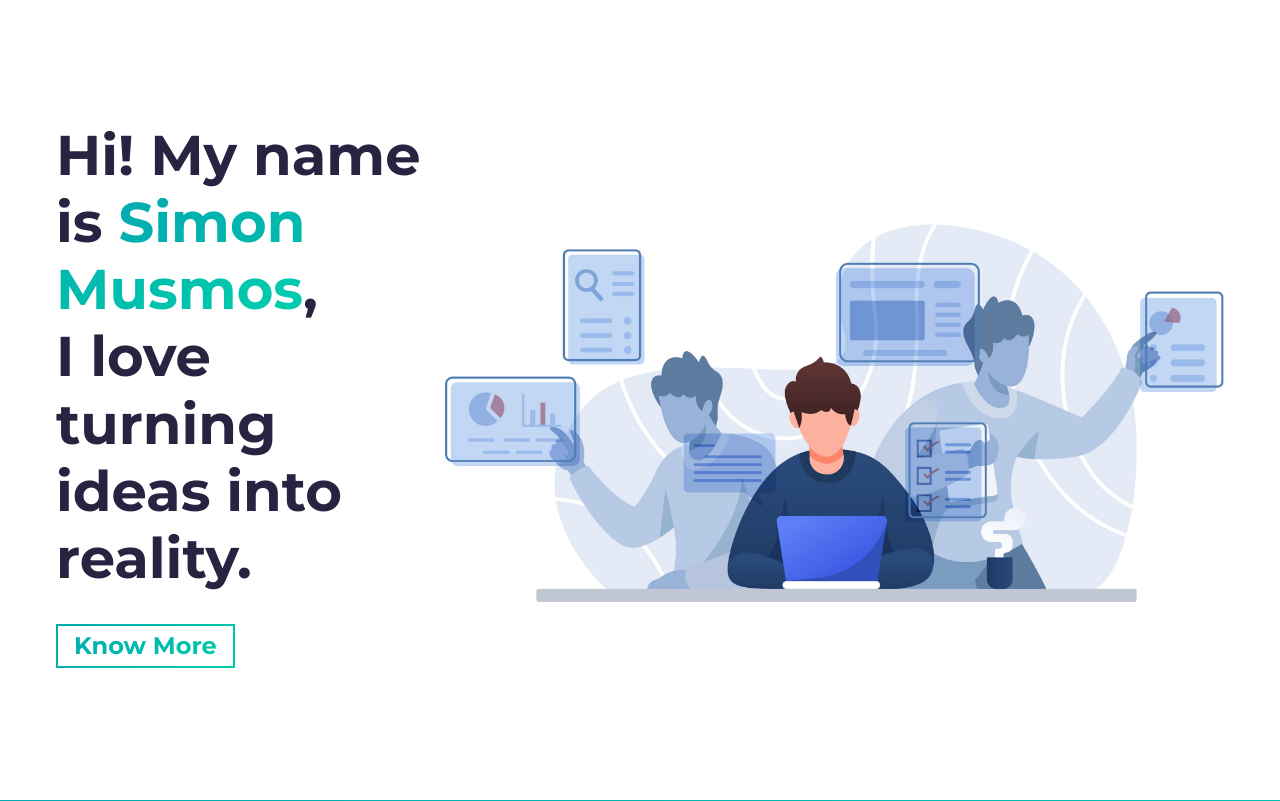
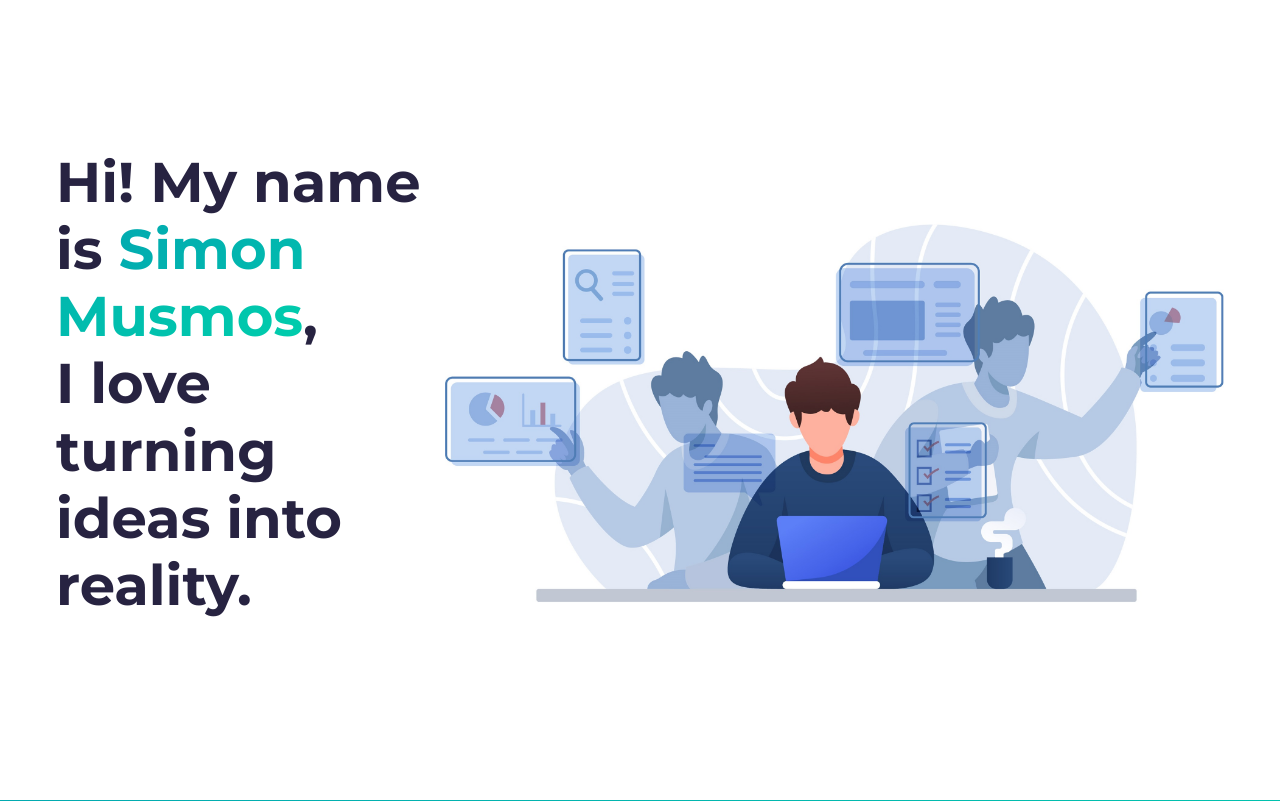
Before and after one commit to simonmusmos/portfolio, a PHP site: page / in a window 1280 px wide. Shown: the top 801 px of the page. Run offline with PHP 8.4, Linux system fonts and the light colour scheme.

Commit message:
added media

```diff
--- a/index.php
+++ b/index.php
@@ -69,11 +69,11 @@
             <div class="row align-items-center h-100" style="margin-left: 0; margin-right: 0; width: 100%">
                 <div class="col-lg-4 col-md-12 col-sm-12 order-1" style="padding:0">
                     <h1 class="hero-title" id="title-hero" data-aos="fade-right" data-aos-easing="ease-in-out" data-aos-delay="200" style="text-align: left;">Hi! My name is <span class="text-color-main">Simon Musmos</span>,<br>I love turning ideas into reality.</h1>
-                    <p class="hero-cta" id="hero-btn" data-aos="fade-right"data-aos-easing="ease-in-out" data-aos-delay="300">
+                    <!-- <p class="hero-cta" id="hero-btn" data-aos="fade-right"data-aos-easing="ease-in-out" data-aos-delay="300">
                         <a class="cta-btn cta-btn--hero">
                             Know More
                         </a>
-                    </p>
+                    </p> -->
                 </div>
                 <div class="col-lg-8 col-md-12 order-2" style="margin-left: 0; padding: 0" id="hero-img-div">
                     <img src="img/bg-hero.jpg" style="width: 100%">
```
